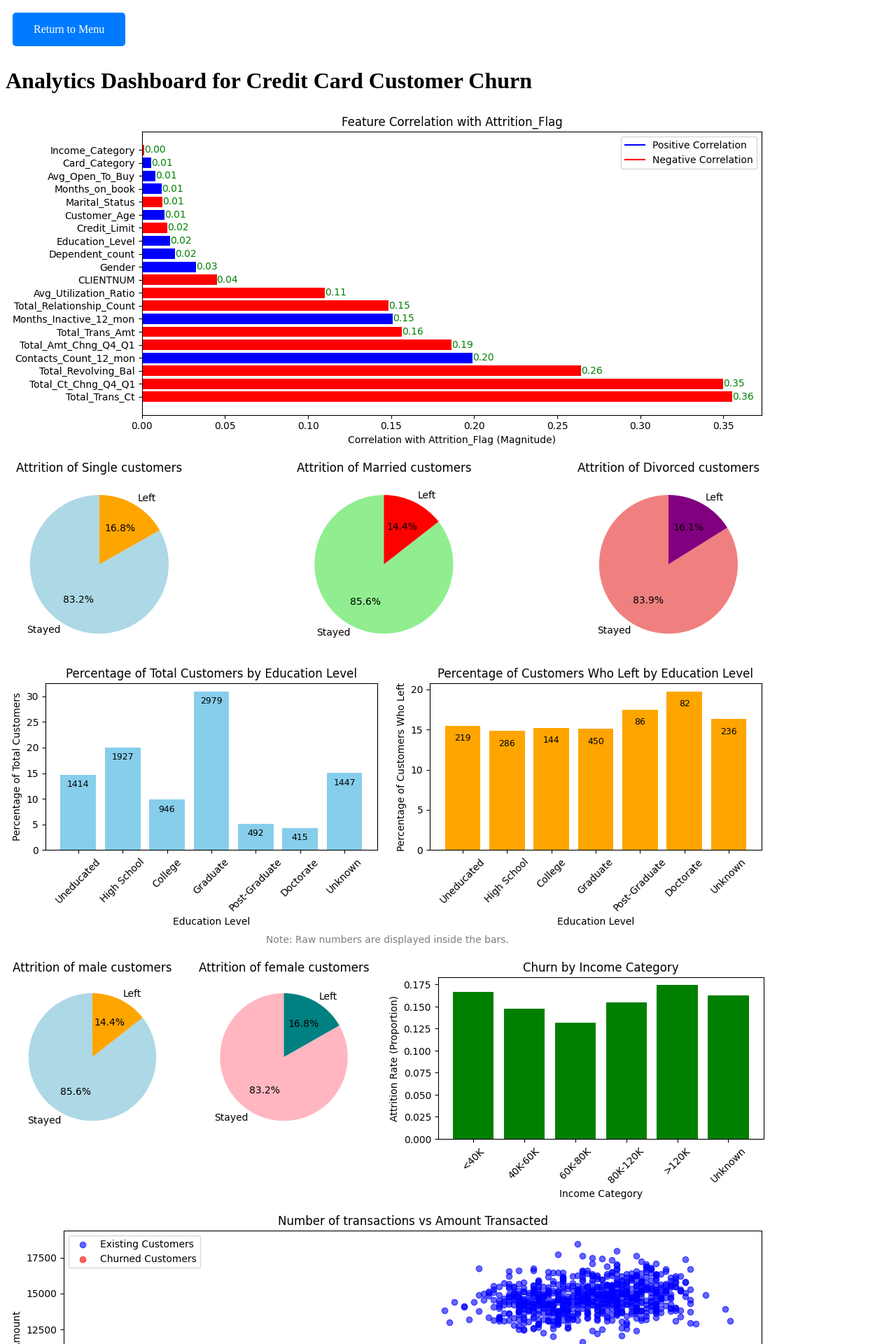
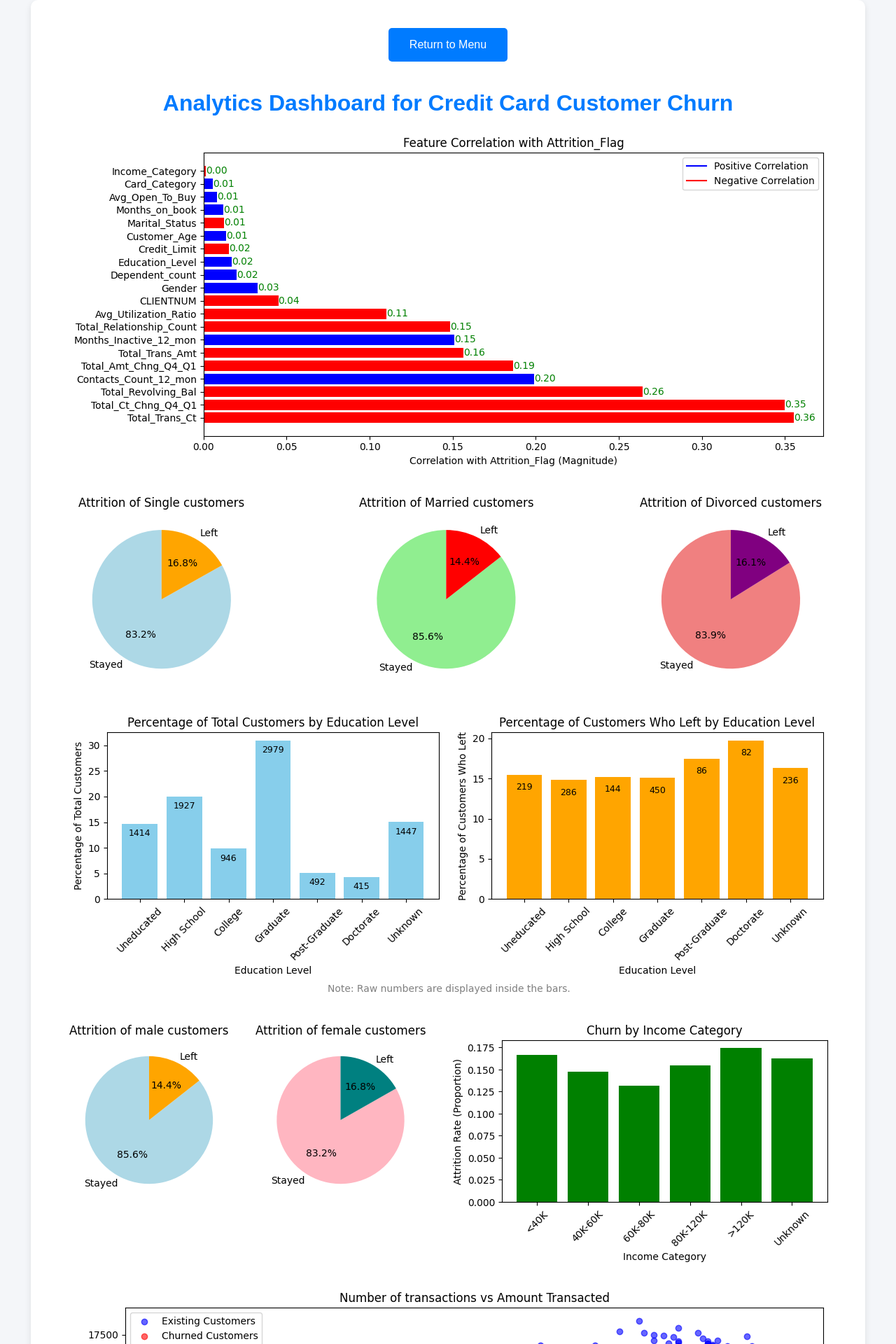
Before and after one commit to RickSlick3/CustomerChurn-AzureWebApp, a Flask app: page /dashboard in a window 1280 px wide. Shown: the top 1920 px of the page at 70% size. Run offline with Flask 3, Linux system fonts and the light colour scheme; parts of the project's set-up code (start-up, migrations or seed data) failed here and were passed over.

Commit message:
final design touches

```diff
--- a/templates/dashboard.html
+++ b/templates/dashboard.html
@@ -5,16 +5,61 @@
     <meta name="viewport" content="width=device-width, initial-scale=1.0">
     <title>Analytics Dashboard</title>
     <style>
-        .chart5 {
-            float: left;
-            margin-right: 10px;
-            text-align: center;
+        /* General body styling */
+        body {
+            font-family: Arial, sans-serif;
+            margin: 0;
+            padding: 0;
+            background-color: #f4f6f9; /* Light gray-blue background for a modern look */
+            color: #333; /* Dark text for readability */
+            display: flex;
+            justify-content: center;
+            align-items: center;
+            min-height: 100vh; /* Ensure content is vertically centered */
         }
+
+        /* Center alignment for the dashboard */
+        .dashboard-container {
+            text-align: center; /* Center align content inside the container */
+            width: 90%; /* Keep the content responsive */
+            max-width: 1200px; /* Limit the maximum width */
+            padding: 20px;
+            background-color: #ffffff; /* White background for the content area */
+            box-shadow: 0 4px 10px rgba(0, 0, 0, 0.1); /* Add a subtle shadow */
+            border-radius: 10px; /* Rounded corners for a softer look */
+        }
+
+        /* Title styling */
+        h1 {
+            margin-bottom: 20px;
+            color: #007BFF; /* Primary theme color */
+        }
+
+        /* Styling for the chart container */
+        .dashboard {
+            display: flex;
+            flex-wrap: wrap; /* Allow charts to wrap on smaller screens */
+            justify-content: center; /* Center align charts horizontally */
+            gap: 20px; /* Add space between the charts */
+        }
+
+        /* Individual chart styling */
+        .chart-container div {
+            display: inline-block; /* Maintain inline-block layout */
+        }
+
+        .chart-container img {
+            max-width: 100%;
+            height: auto;
+            border-radius: 5px; /* Rounded corners for charts */
+            box-shadow: 0 2px 6px rgba(0, 0, 0, 0.1); /* Subtle shadow for charts */
+        }
+
         /* Button styling */
         .button {
             display: inline-block;
             padding: 15px 30px;
-            margin: 10px;
+            margin: 20px 0;
             font-size: 16px;
             color: white;
             background-color: #007BFF;
@@ -24,10 +69,12 @@
             cursor: pointer;
             transition: background-color 0.3s ease, transform 0.2s ease;
         }
+
         .button:hover {
             background-color: #0056b3;
             transform: translateY(-2px);
         }
+
         .button:active {
             background-color: #003d7a;
             transform: translateY(0);
@@ -35,22 +82,24 @@
     </style>
 </head>
 <body>
-    <a href="/welcome" class="button">Return to Menu</a>
-    <h1>Analytics Dashboard for Credit Card Customer Churn</h1>
-    <div class="dashboard">
-        <div class="chart-container">
+    <div class="dashboard-container">
+        <!-- Return to Menu button -->
+        <a href="/welcome" class="button">Return to Menu</a>
+
+        <!-- Page title -->
+        <h1>Analytics Dashboard for Credit Card Customer Churn</h1>
+
+        <!-- Charts container -->
+        <div class="dashboard">
             <div class="chart1">
                 <img src="{{ url_for('static', filename='images/corr_dict.png') }}" alt="Correlation Dictionary">
             </div>
             <div class="chart2">
-                <img src="{{ url_for('static', filename='images/rel_status_attrition.png') }}" alt="Churn by relationship status">
+                <img src="{{ url_for('static', filename='images/rel_status_attrition.png') }}" alt="Churn by Relationship Status">
             </div>
             <div class="chart3">
-                <img src="{{ url_for('static', filename='images/edu_attrition.png') }}" alt="Churn by education">
+                <img src="{{ url_for('static', filename='images/edu_attrition.png') }}" alt="Churn by Education">
             </div>
-            <!-- <div class="chart4">
-                <img src="{{ url_for('static', filename='images/credit_plot.png') }}" alt="Churn by Credit">
-            </div> -->
             <div class="chart5">
                 <img src="{{ url_for('static', filename='images/gender_attrition.png') }}" alt="Churn by Gender">
             </div>
@@ -58,7 +107,7 @@
                 <img src="{{ url_for('static', filename='images/income.png') }}" alt="Churn by Income">
             </div>
             <div class="chart7">
-                <img src="{{ url_for('static', filename='images/transactions_plot.png') }}" alt="Traansactions">
+                <img src="{{ url_for('static', filename='images/transactions_plot.png') }}" alt="Transactions">
             </div>
             <div class="chart8">
                 <img src="{{ url_for('static', filename='images/age_plot.png') }}" alt="Churn by Age">
```
Also changed, not shown: templates/churn.html (+31 -15 lines), utils/ml_utils.py (+0 -9 lines).
